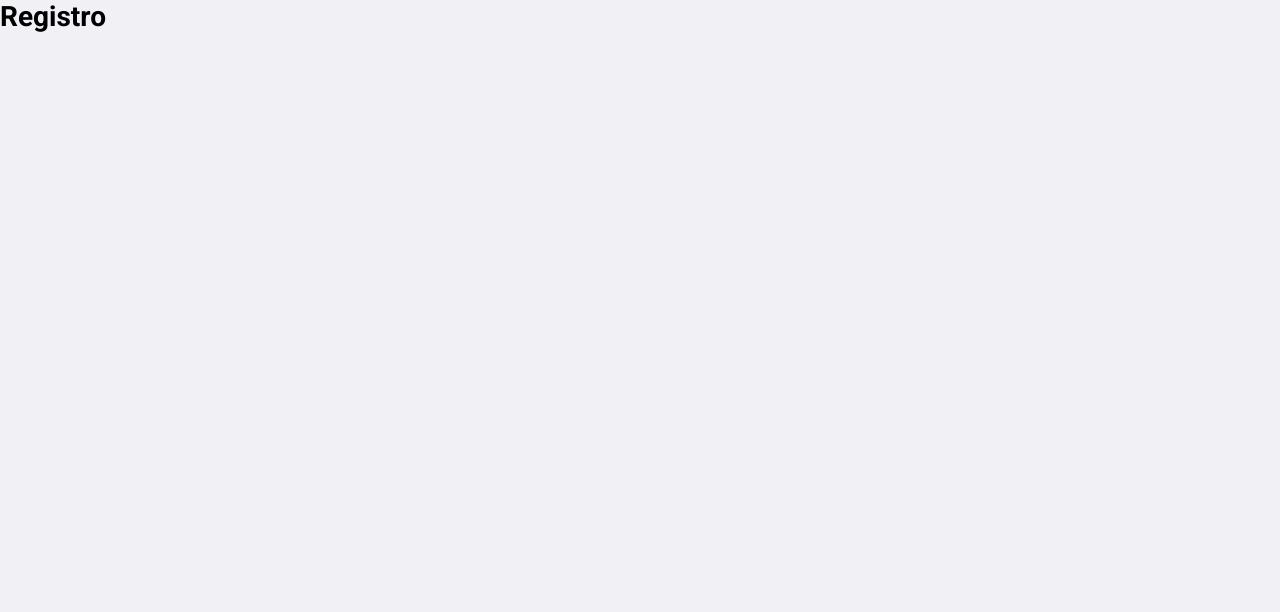
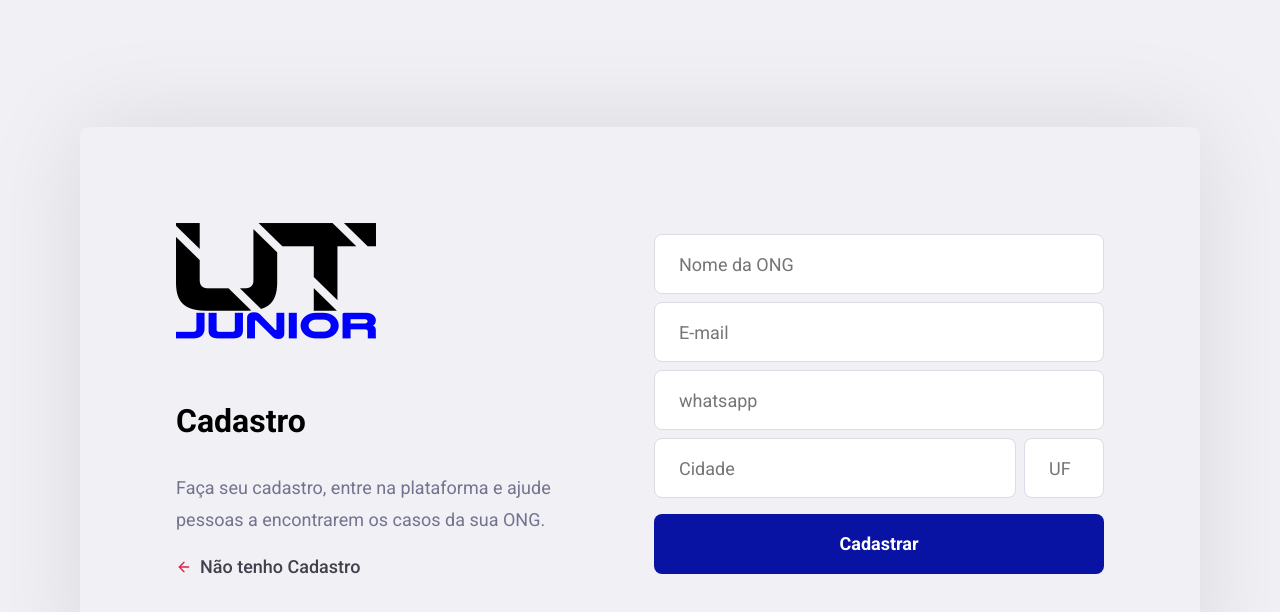
Before and after one commit to LeonePSM/OminiStack11, a React (Create React App) app in the folder frontendapp/: page /register in a window 1280 px wide. Shown: the top 612 px of the page. Built offline with nearby package versions, Linux system fonts and the light colour scheme.

Commit message:
Finalização da página de cadastro

```diff
--- a/frontendapp/src/global.css
+++ b/frontendapp/src/global.css
@@ -48,6 +48,24 @@ form input{
 }
 
 .button:hover{
-    filter: brightness(90%);
+    filter: brightness(85%);
 
 }
+
+.back-link{
+    display: flex;
+    align-items: center;
+    margin-top: 20px;
+    color: #41414d;
+    font-size: 18px;
+    text-decoration: none;
+    font-weight: 500;
+    transition: opacity 0.2s;
+}
+.back-link svg {
+    margin-right: 8px;
+}
+
+.back-link:hover{
+    opacity: 0.8;
+}
--- a/frontendapp/src/pages/Logon/index.js
+++ b/frontendapp/src/pages/Logon/index.js
@@ -18,7 +18,7 @@ export default function Logon() {
 
              </button>
 
-                <Link to="/register">
+                <Link className="back-link" to="/register">
                     <FiLogIn size = {16} color="E02041" />
                         Não tenho Cadastro
                 </Link>
--- a/frontendapp/src/pages/Logon/styles.css
+++ b/frontendapp/src/pages/Logon/styles.css
@@ -23,21 +23,3 @@ margin-top: 100px;
 margin-bottom: 32px;
 font-size: 32px;
 }
-
-.logon-container section.form form a{
-    display: flex;
-    align-items: center;
-    margin-top: 20px;
-    color: #41414d;
-    font-size: 18px;
-    text-decoration: none;
-    font-weight: 500;
-    transition: opacity 0.2s;
-}
-.logon-container section.form form a svg {
-    margin-right: 8px;
-}
-
-.logon-container section.form form a:hover{
-    opacity: 0.8;
-}
--- a/frontendapp/src/pages/Register/index.js
+++ b/frontendapp/src/pages/Register/index.js
@@ -1,9 +1,37 @@
 import React from "react";
 import './styles.css';
+import { FiArrowLeft } from 'react-icons/fi';
+import {Link} from 'react-router-dom'
+
+import logo from '../../assets/logo UT2.png';
 
 export default function Register() {
 return (
-    <h1> Registro </h1>
+<div className="register-container">
+    <div className="content">
+        <section>
+            <img src={logo} alt="logoUT" />
+            <h1>Cadastro</h1>
+            <p>Faça seu cadastro, entre na plataforma e ajude pessoas a encontrarem os casos da sua ONG.</p>
 
+            <Link className="back-link" to="/register">
+                    < FiArrowLeft size = {16} color="E02041" />
+                        Não tenho Cadastro
+                </Link>
+        </section>
+
+        <form>
+        <input placeholder="Nome da ONG" />
+        <input type="email" placeholder="E-mail" />
+        <input placeholder="whatsapp" />
+
+        <div className="input-group">
+        <input placeholder="Cidade" />
+        <input placeholder="UF" style={{ width:80 }}/>
+        </div>
+        <button type="submit" className="button"> Cadastrar </button>
+        </form>
+    </div>
+</div>
 ) ;
 }
--- a/frontendapp/src/pages/Register/styles.css
+++ b/frontendapp/src/pages/Register/styles.css
@@ -0,0 +1,53 @@
+.register-container{
+width: 100%;
+max-width: 1120px;
+height: 100vh;
+margin: 0 auto;
+display: flex;
+align-items: center;
+justify-content: center;
+}
+
+.register-container .content{
+width: 100%;
+padding: 96px;
+background: #f0f0f5;
+box-shadow: 0 0 100px rgba(0, 0, 0, 0.1);
+border-radius: 8px;
+display: flex;
+justify-content: space-between;
+align-items: center;
+}
+
+.register-container .content section{
+width: 100%;
+max-width: 380px;
+}
+
+.register-container .content section h1{
+margin:60px 0 32px;
+font-size: 32px;
+}
+
+.register-container .content section p{
+font-size: 18px;
+color: #737390;
+line-height:  32px;
+}
+
+.register-container .content form{
+    width: 100%;
+    max-width: 450px;
+}
+
+.register-container .content form input{
+margin-top: 8px;
+}
+
+.register-container .content form .input-group{
+display:flex;
+}
+
+.register-container .content form .input-group input + input {
+margin-left: 8px;
+}
```
